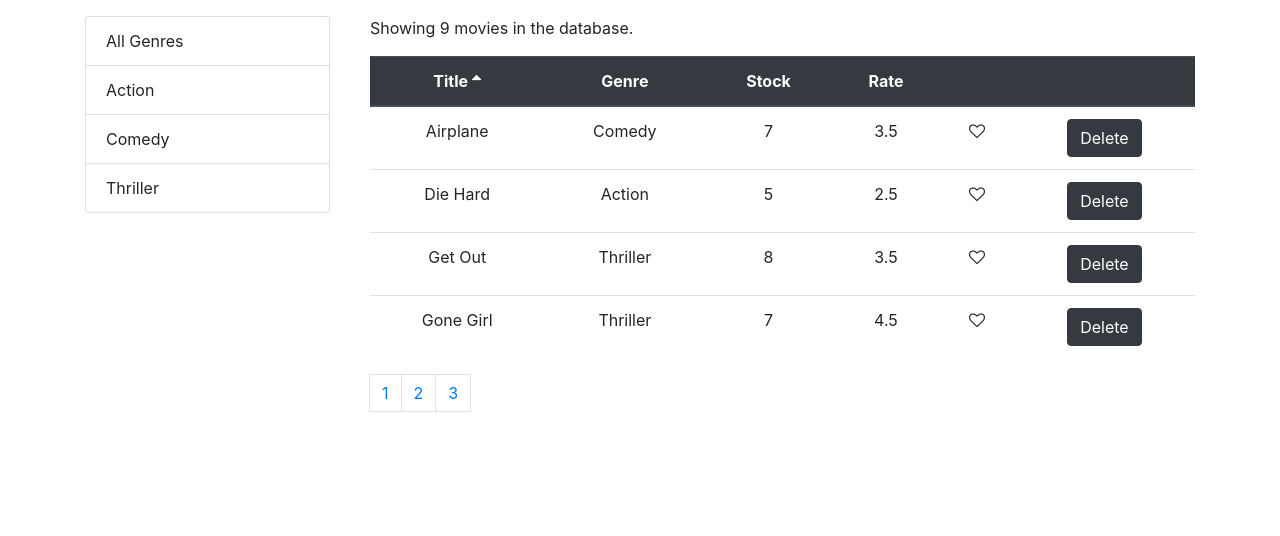
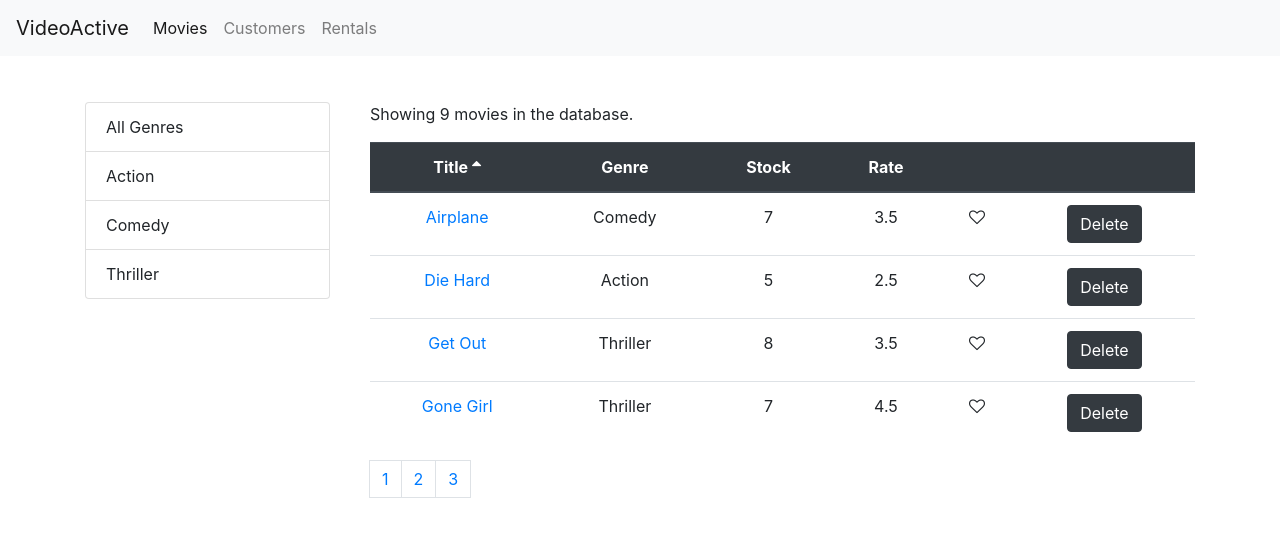
Before and after one commit to LenaNguyen/VideoActive, a React (Create React App) app: page /movies in a window 1280 px wide. Shown: the top 536 px of the page. Built offline with nearby package versions, Linux system fonts and the light colour scheme.

Commit message:
added nav bard

```diff
--- a/package.json
+++ b/package.json
@@ -9,6 +9,7 @@
     "prop-types": "^15.6.2",
     "react": "^16.8.6",
     "react-dom": "^16.8.6",
+    "react-router-dom": "^4.3.1",
     "react-scripts": "2.1.8"
   },
   "scripts": {
--- a/src/App.js
+++ b/src/App.js
@@ -1,14 +1,36 @@
+import React, { Component } from 'react';
+import { Route, Switch, Redirect } from 'react-router-dom';
 import Movies from "./components/Movies";
-import React, { Component } from 'react';
+import Navbar from "./components/common/Navbar";
+import Customers from './components/Customers';
+import NotFound from "./components/notFound";
+import Rentals from "./components/rentals";
 import './App.css';
+import MovieForm from './components/MovieForm';
 
 class App extends Component {
+  links = [
+    { path: "/movies", name: "Movies" },
+    { path: "/customers", name: "Customers" },
+    { path: "/rentals", name: "Rentals" }
+  ]
 
   render() {
     return (
-      <main className="container">
-      <Movies/>
-      </main>
+      <React.Fragment>
+        <Navbar title="VideoActive" links={this.links} />
+        <main className="container">
+          <Switch>
+            <Route path="/movies/:id" component={MovieForm}/>
+            <Route path="/customers" component={Customers} />
+            <Route path="/rentals" component={Rentals} />
+            <Route path="/not-found" component={NotFound} />
+            <Route path="/movies" component={Movies} />
+            <Redirect from="/" exact to="/movies" />
+            <Redirect to="/not-found" />
+          </Switch>
+        </main>
+      </React.Fragment>
     );
   }
 }
--- /dev/null
+++ b/src/components/Customers.jsx
@@ -0,0 +1,7 @@
+import React from 'react';
+
+const Customers = () => {
+    return (  <h1>Customers</h1>);
+}
+
+export default Customers;
--- /dev/null
+++ b/src/components/MovieForm.jsx
@@ -0,0 +1,11 @@
+import React from 'react';
+
+const MovieForm = ({match, history}) => {
+    return (
+    <React.Fragment>
+        <h1>Movie Form {match.params.id}</h1>
+        <button type="button" className="btn btn-primary" onClick={() => history.push("/movies")}>save</button>
+    </React.Fragment>);
+}
+
+export default MovieForm;
--- a/src/components/MoviesTable.jsx
+++ b/src/components/MoviesTable.jsx
@@ -1,10 +1,15 @@
 import React, {Component} from 'react';
+import {Link} from 'react-router-dom';
 import Like from './common/Like';
 import Table from './common/Table';
 
 class MoviesTable extends Component {
     columns =[
-        {path: 'title', label:'Title'},
+        {
+            path: 'title',
+            label:'Title',
+            content: movie =><Link to={`/movies/${movie._id}`}>{movie.title}</Link>
+        },
         {path: 'genre.name', label:'Genre'},
         {path: 'numberInStock', label:'Stock'},
         {path: 'dailyRentalRate', label:'Rate'},
--- /dev/null
+++ b/src/components/common/Navbar.jsx
@@ -0,0 +1,29 @@
+import React from 'react';
+import {NavLink, Link} from 'react-router-dom';
+
+const NavBar = ({title, links}) => {
+    return (
+        <nav className="navbar navbar-expand-lg navbar-light bg-light">
+            <Link className="navbar-brand" to="/">
+            {title}
+            </Link>
+            <button className="navbar-toggler" type="button" data-toggle="collapse" data-target="#navbarNav" aria-controls="navbarNav" aria-expanded="false" aria-label="Toggle navigation">
+                <span className="navbar-toggler-icon"></span>
+            </button>
+            <div className="collapse navbar-collapse" id="navbarNav">
+                <ul className="navbar-nav">
+                {
+                    links.map(link => {
+                        return (
+                        <li key={link.path} className="nav-item">
+                            <NavLink className="nav-link" to={link.path}>{link.name}</NavLink>
+                        </li>)
+                    })
+                }
+                </ul>
+            </div>
+        </nav>
+    );
+}
+
+export default NavBar;
--- /dev/null
+++ b/src/components/notFound.jsx
@@ -0,0 +1,7 @@
+import React from 'react';
+
+const NotFound = () => {
+    return ( <h4>404 Not Found</h4> );
+}
+
+export default NotFound;
--- /dev/null
+++ b/src/components/rentals.jsx
@@ -0,0 +1,7 @@
+import React from 'react';
+
+const Rentals = () => {
+    return ( <h4>Rentals</h4> );
+}
+
+export default Rentals;
--- a/src/index.css
+++ b/src/index.css
@@ -20,3 +20,7 @@ code {
   font-family: source-code-pro, Menlo, Monaco, Consolas, "Courier New",
     monospace;
 }
+
+.navbar{
+  margin-bottom: 30px;
+}
--- a/src/index.js
+++ b/src/index.js
@@ -1,12 +1,16 @@
 import React from 'react';
 import ReactDOM from 'react-dom';
+import { BrowserRouter } from 'react-router-dom';
 import './index.css';
 import App from './App';
 import * as serviceWorker from './serviceWorker';
 import 'bootstrap/dist/css/bootstrap.css';
 import 'font-awesome/css/font-awesome.css';
 
-ReactDOM.render(<App />, document.getElementById('root'));
+ReactDOM.render(
+    <BrowserRouter>
+        <App />
+    </BrowserRouter>, document.getElementById('root'));
 
 // If you want your app to work offline and load faster, you can change
 // unregister() to register() below. Note this comes with some pitfalls.
```
Also changed, not shown: 1 other file (tests, documents, lock files or other folders).
